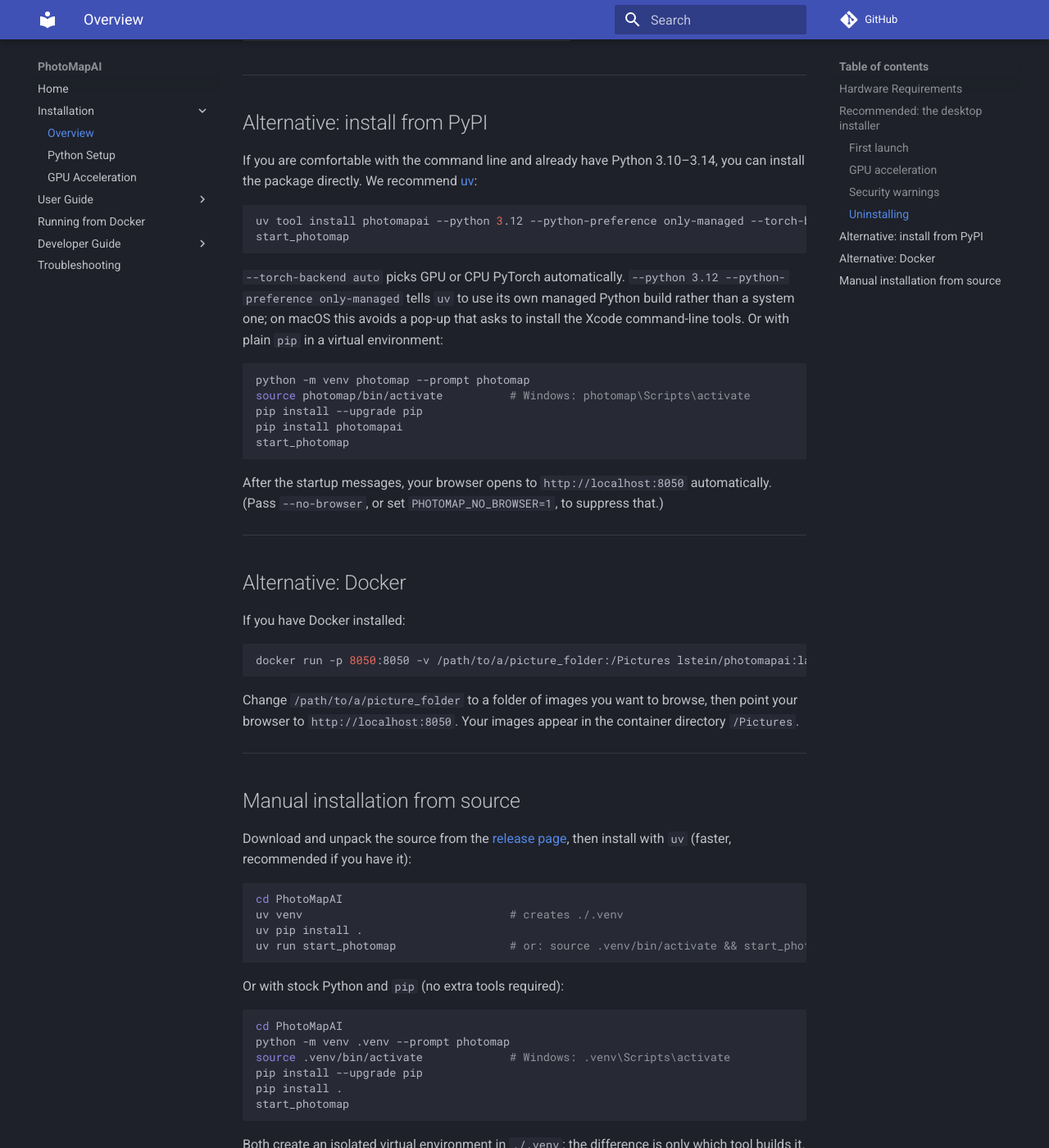
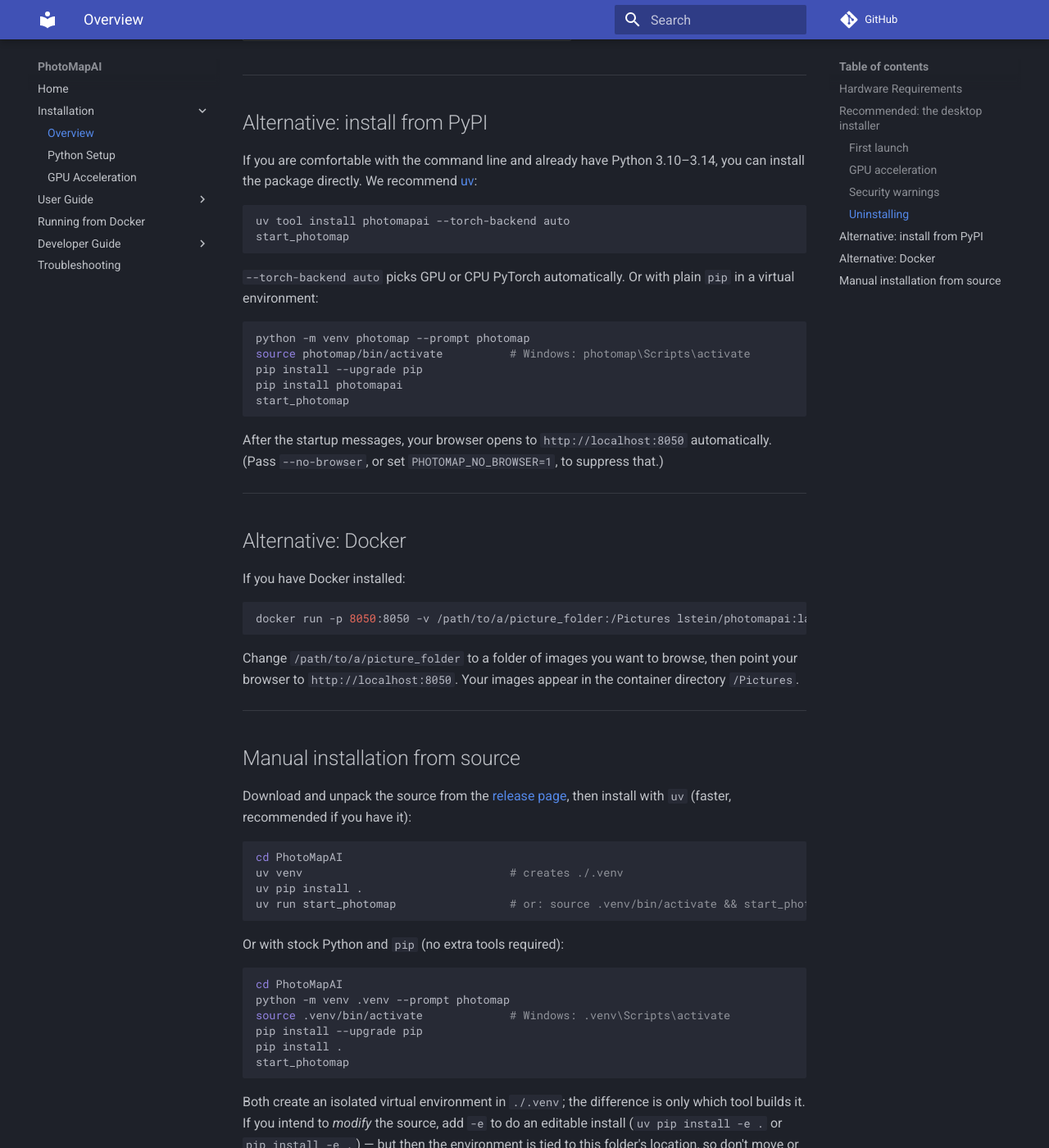
Before and after one commit to lstein/PhotoMapAI, an MkDocs documentation site: the page built from docs/installation.md, in a window 1280 px wide and 1400 px high, scrolled down 2351 px. Shown: the whole window at 82% size. Built offline with MkDocs 1.6.1 and Material for MkDocs 9.7.7, drawn with Linux system fonts in a browser that asks for light colours; comment, search, counter and statistics services are not loaded; some of the changed text lies outside the part shown.

Commit message:
fix(launcher): warn about (unavoidable) macOS Xcode CLT prompt instead of forcing managed Python
PR #322 tried to suppress the macOS "install Xcode Command Line Tools"
dialog by forcing uv to use a managed CPython (UV_PYTHON_PREFERENCE=
only-managed), on the theory that the framework Python's non-relocatable
binary was what made uv run install_name_tool. Testing on a cold Mac
disproved that: uv runs install_name_tool while building the tool venv
regardless of which interpreter it uses, so the dialog fires immediately
either way. The tools aren't actually needed — the install completes fine
whether the user accepts or cancels — and there's no clean way to stop the
prompt.

So revert the only-managed approach and instead set the right expectation:
before uv runs on macOS, if `xcode-select -p` shows the Command Line Tools
are absent, print a short warning that the dialog will appear and is safe
to dismiss, pause ~5s so it's read, then proceed.

- launcher/uv.go: drop UV_PYTHON_PREFERENCE=only-managed; add
  warnIfXcodeToolsMissing() and call it at the top of install().
- launcher/uv_test.go: TestUVEnvForcesManagedPython -> TestUVEnvRedirectsState
  (the dir-redirect coverage stays; the only-managed assertion is gone).
- docs/README: revert the `--python 3.12 --python-preference only-managed`
  recipe back to `uv tool install photomapai --torch-backend auto` and drop
  the now-false note that it avoids the macOS prompt.

Co-Authored-By: Claude Opus 4.8 <noreply@anthropic.com>

````diff
--- a/docs/installation.md
+++ b/docs/installation.md
@@ -74,14 +74,11 @@ To also remove the downloaded Python/libraries, run `photomap --uninstall` (path
 If you are comfortable with the command line and already have Python 3.10–3.14, you can install the package directly. We recommend [uv](https://docs.astral.sh/uv/):
 
 ```bash
-uv tool install photomapai --python 3.12 --python-preference only-managed --torch-backend auto
+uv tool install photomapai --torch-backend auto
 start_photomap
 ```
 
-`--torch-backend auto` picks GPU or CPU PyTorch automatically. `--python 3.12
---python-preference only-managed` tells `uv` to use its own managed Python build
-rather than a system one; on macOS this avoids a pop-up that asks to install the
-Xcode command-line tools. Or with plain `pip` in a virtual environment:
+`--torch-backend auto` picks GPU or CPU PyTorch automatically. Or with plain `pip` in a virtual environment:
 
 ```bash
 python -m venv photomap --prompt photomap
````
Also changed, not shown: other parts of docs/installation.md (+1 -1 lines), README.md (+1 -2 lines), README.zh-TW.md (+1 -2 lines), docs/index.md (+1 -2 lines), docs/installation/cuda.md (+2 -2 lines), 2 other files.
